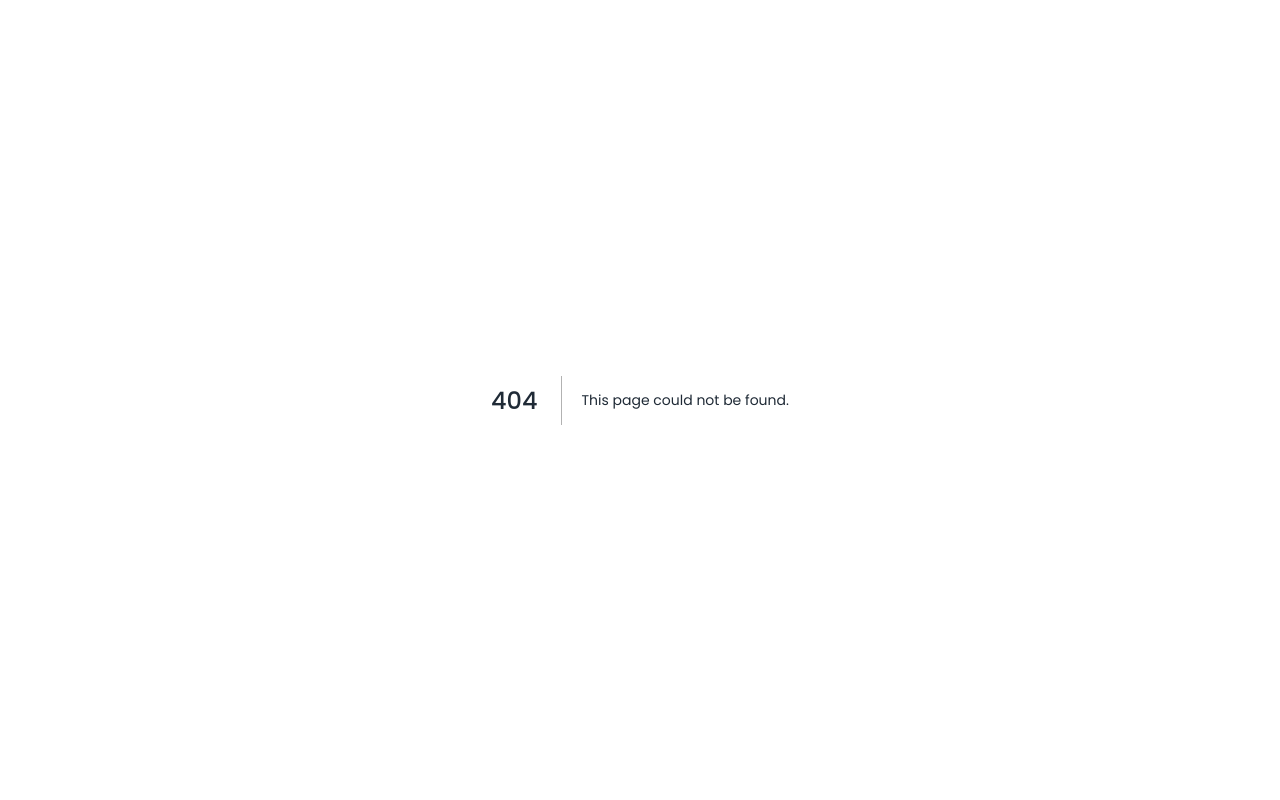
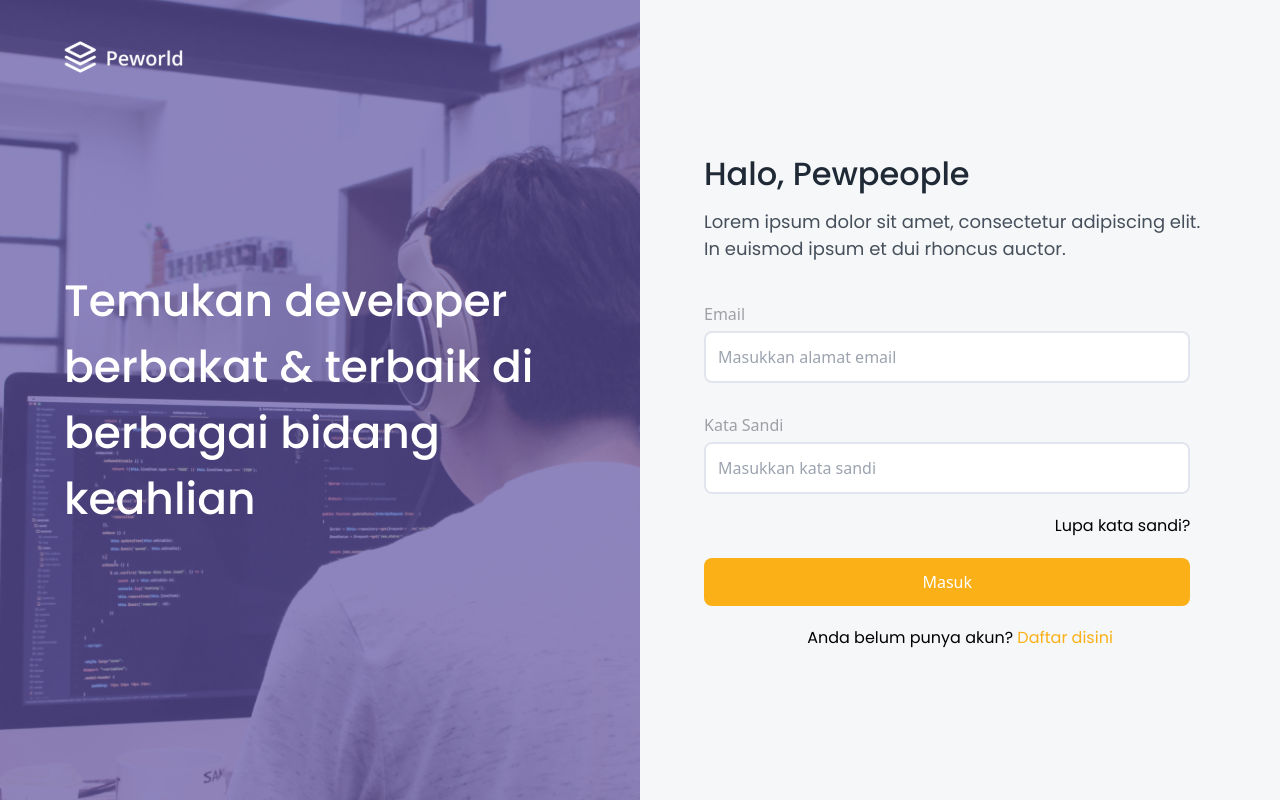
Before and after one commit to Rayaja897/peworld-fe, a Next.js app: page /login in a window 1280 px wide. Before the commit this address had no page. Built offline with nearby package versions, Linux system fonts and the light colour scheme.

Commit message:
[UPD] add auth pages

```diff
--- a/src/components/Navbar.jsx
+++ b/src/components/Navbar.jsx
@@ -1,6 +1,9 @@
 import React from "react";
+import { useRouter } from "next/router";
 
 function Navbar() {
+  const router = useRouter();
+
   return (
     <>
       {/* navbar */}
@@ -12,8 +15,18 @@ function Navbar() {
           alt="image"
         />
         <div className="flex gap-[10px]">
-          <button className="btn-outline-primary rounded">Masuk</button>
-          <button className="btn-primary rounded">Daftar</button>
+          <button
+            className="btn-outline-primary rounded"
+            onClick={() => router.push("/login")}
+          >
+            Masuk
+          </button>
+          <button
+            className="btn-primary rounded"
+            onClick={() => router.push("/register")}
+          >
+            Daftar
+          </button>
         </div>
       </nav>
       {/* end of navbar */}
--- a/src/pages/index.js
+++ b/src/pages/index.js
@@ -22,9 +22,11 @@ export default function Home() {
               Temukan talenta terbaik yang cocok dengan perusahaan anda <br />
               dari banyaknya talenta di seluruh indonesia.
             </p>
+            <Link href="/talent-list">
               <button className="btn-primary btn-lg rounded">
                 Mulai Dari Sekarang
               </button>
+            </Link>
           </div>
 
           <img
@@ -112,7 +114,7 @@ export default function Home() {
           <h2 className="text-[#fff]">
             Tingkatkan kinerja perusahaan <br /> dengan talent unggulan
           </h2>
-          <Link href='/talent-list'>
+          <Link href="/talent-list">
             <button className="btn-white btn-lg rounded">
               Mulai Dari Sekarang
             </button>
@@ -125,3 +127,10 @@ export default function Home() {
     </main>
   );
 }
+
+// ini untuk mengubah halaman menjadi static html
+export async function getStaticProps() {
+  return {
+    props: {},
+  };
+}
--- /dev/null
+++ b/src/pages/login.js
@@ -0,0 +1,84 @@
+import React from "react";
+import Link from "next/link";
+
+function Login() {
+  return (
+    <div className="grid grid-cols-4">
+      <div className="col-span-2 relative">
+        <div
+          className="w-[100%] h-[100vh] bg-[#5e50a1b3] absolute"
+          style={{ backdropFilter: "opacity(0.1)" }}
+        />
+        <img
+          src="/images/auth-banner.jpg"
+          className="w-[100%] h-[100vh] object-cover"
+          alt="banner"
+        />
+        <div className="absolute top-10 px-[10%]">
+          <img src="/images/logo-white.svg" alt="logo" width="120px" />
+        </div>
+
+        <div className="absolute inset-0 flex justify-center items-center px-[10%]">
+          <h1 className="text-[#fff]">
+            Temukan developer berbakat & terbaik di berbagai bidang <br />
+            keahlian
+          </h1>
+        </div>
+      </div>
+      <div className="col-span-2 p-[10%] bg-[#F6F7F8] h-[100vh] flex items-center relative">
+        <div>
+          <h2 className="text-[32px] mb-[10px]">Halo, Pewpeople</h2>
+          <p className="text-[18px] text-[#46505C] font-normal mb-[40px]">
+            Lorem ipsum dolor sit amet, consectetur adipiscing elit. In euismod
+            ipsum et dui rhoncus auctor.
+          </p>
+
+          <label
+            htmlFor="Email"
+            className="block text-[#9EA0A5] text-[16px] mb-[5px]"
+          >
+            Email
+          </label>
+          <input
+            id="email"
+            className="w-[95%] p-3 rounded-lg border border-2 border-solid border-[#E2E5ED] mb-[30px]"
+            placeholder="Masukkan alamat email"
+            type="email"
+          />
+
+          <label
+            htmlFor="kata-sandi"
+            className="block text-[#9EA0A5] text-[16px] mb-[5px]"
+          >
+            Kata Sandi
+          </label>
+          <input
+            id="kata-sandi"
+            className="w-[95%] p-3 rounded-lg border border-2 border-solid border-[#E2E5ED]"
+            placeholder="Masukkan kata sandi"
+            type="password"
+          />
+
+          <Link href="#">
+            <p className="text-right block mr-[5%] mt-[20px]">
+              Lupa kata sandi?
+            </p>
+          </Link>
+
+          <button className="w-[95%] p-3 rounded-lg bg-[#FBB017] text-[#fff] font-medium mt-[20px]">
+            Masuk
+          </button>
+
+          <p className="text-center mt-[20px]">
+            Anda belum punya akun?{" "}
+            <Link href="/register">
+              <span className="text-[#FBB017]">Daftar disini</span>
+            </Link>
+          </p>
+        </div>
+      </div>
+    </div>
+  );
+}
+
+export default Login;
--- /dev/null
+++ b/src/pages/register.js
@@ -0,0 +1,149 @@
+import React from "react";
+import Link from "next/link";
+
+function Register() {
+  return (
+    <div className="grid grid-cols-4">
+      <div className="col-span-2 relative">
+        <div
+          className="w-[100%] h-[100vh] bg-[#5e50a1b3] absolute"
+          style={{ backdropFilter: "opacity(0.1)" }}
+        />
+        <img
+          src="/images/auth-banner.jpg"
+          className="w-[100%] h-[100vh] object-cover"
+          alt="banner"
+        />
+        <div className="absolute top-10 px-[10%]">
+          <img src="/images/logo-white.svg" alt="logo" width="120px" />
+        </div>
+
+        <div className="absolute inset-0 flex justify-center items-center px-[10%]">
+          <h1 className="text-[#fff]">
+            Temukan developer berbakat & terbaik di berbagai bidang <br />
+            keahlian
+          </h1>
+        </div>
+      </div>
+      <div className="col-span-2 p-[10%] bg-[#F6F7F8] h-[100vh] relative overflow-y-auto">
+        <div>
+          <h2 className="text-[32px] mb-[10px]">Halo, Pewpeople</h2>
+          <p className="text-[18px] text-[#46505C] font-normal mb-[40px]">
+            Lorem ipsum dolor sit amet, consectetur adipiscing elit. In euismod
+            ipsum et dui rhoncus auctor.
+          </p>
+
+          <label
+            htmlFor="name"
+            className="block text-[#9EA0A5] text-[16px] mb-[5px]"
+          >
+            Nama Lengkap
+          </label>
+          <input
+            id="name"
+            className="w-[95%] p-3 rounded-lg border border-2 border-solid border-[#E2E5ED] mb-[30px]"
+            placeholder="Masukan nama lengkap"
+            type="text"
+          />
+
+          <label
+            htmlFor="Email"
+            className="block text-[#9EA0A5] text-[16px] mb-[5px]"
+          >
+            Email
+          </label>
+          <input
+            id="email"
+            className="w-[95%] p-3 rounded-lg border border-2 border-solid border-[#E2E5ED] mb-[30px]"
+            placeholder="Masukkan alamat email"
+            type="email"
+          />
+
+          <label
+            htmlFor="perusahaan"
+            className="block text-[#9EA0A5] text-[16px] mb-[5px]"
+          >
+            Perusahaan
+          </label>
+          <input
+            id="perusahaan"
+            className="w-[95%] p-3 rounded-lg border border-2 border-solid border-[#E2E5ED] mb-[30px]"
+            placeholder="Masukan nama perusahaan"
+            type="text"
+          />
+
+          <label
+            htmlFor="jabatan"
+            className="block text-[#9EA0A5] text-[16px] mb-[5px]"
+          >
+            Jabatan
+          </label>
+          <input
+            id="jabatan"
+            className="w-[95%] p-3 rounded-lg border border-2 border-solid border-[#E2E5ED] mb-[30px]"
+            placeholder="Posisi di perusahaan Anda"
+            type="text"
+          />
+
+          <label
+            htmlFor="no_phone"
+            className="block text-[#9EA0A5] text-[16px] mb-[5px]"
+          >
+            No Handphone
+          </label>
+          <input
+            id="no_phone"
+            className="w-[95%] p-3 rounded-lg border border-2 border-solid border-[#E2E5ED] mb-[30px]"
+            placeholder="Masukan no handphone"
+            type="text"
+          />
+
+          <label
+            htmlFor="kata-sandi"
+            className="block text-[#9EA0A5] text-[16px] mb-[5px]"
+          >
+            Kata Sandi
+          </label>
+          <input
+            id="kata-sandi"
+            className="w-[95%] p-3 rounded-lg border border-2 border-solid border-[#E2E5ED] mb-[30px]"
+            placeholder="Masukkan kata sandi"
+            type="password"
+          />
+
+          <label
+            htmlFor="kata-sandi-2"
+            className="block text-[#9EA0A5] text-[16px] mb-[5px]"
+          >
+            Konfirmasi Kata Sandi
+          </label>
+          <input
+            id="kata-sandi-2"
+            className="w-[95%] p-3 rounded-lg border border-2 border-solid border-[#E2E5ED]"
+            placeholder="Masukkan konfirmasi kata sandi"
+            type="password"
+          />
+
+          <Link href="#">
+            <p className="text-right block mr-[5%] mt-[20px]">
+              Lupa kata sandi?
+            </p>
+          </Link>
+
+          <button className="w-[95%] p-3 rounded-lg bg-[#FBB017] text-[#fff] font-medium mt-[20px]">
+            Masuk
+          </button>
+
+          <p className="text-center mt-[20px]">
+            Anda sudah punya akun?{" "}
+            <Link href="/login">
+              <span className="text-[#FBB017]">Masuk disini</span>
+            </Link>
+          </p>
+        </div>
+      </div>
+    </div>
+  );
+}
+
+export default Register;
```
Also changed, not shown: public/images/auth-banner.jpg (added). Lines whose indentation alone changed are shown as unchanged.
